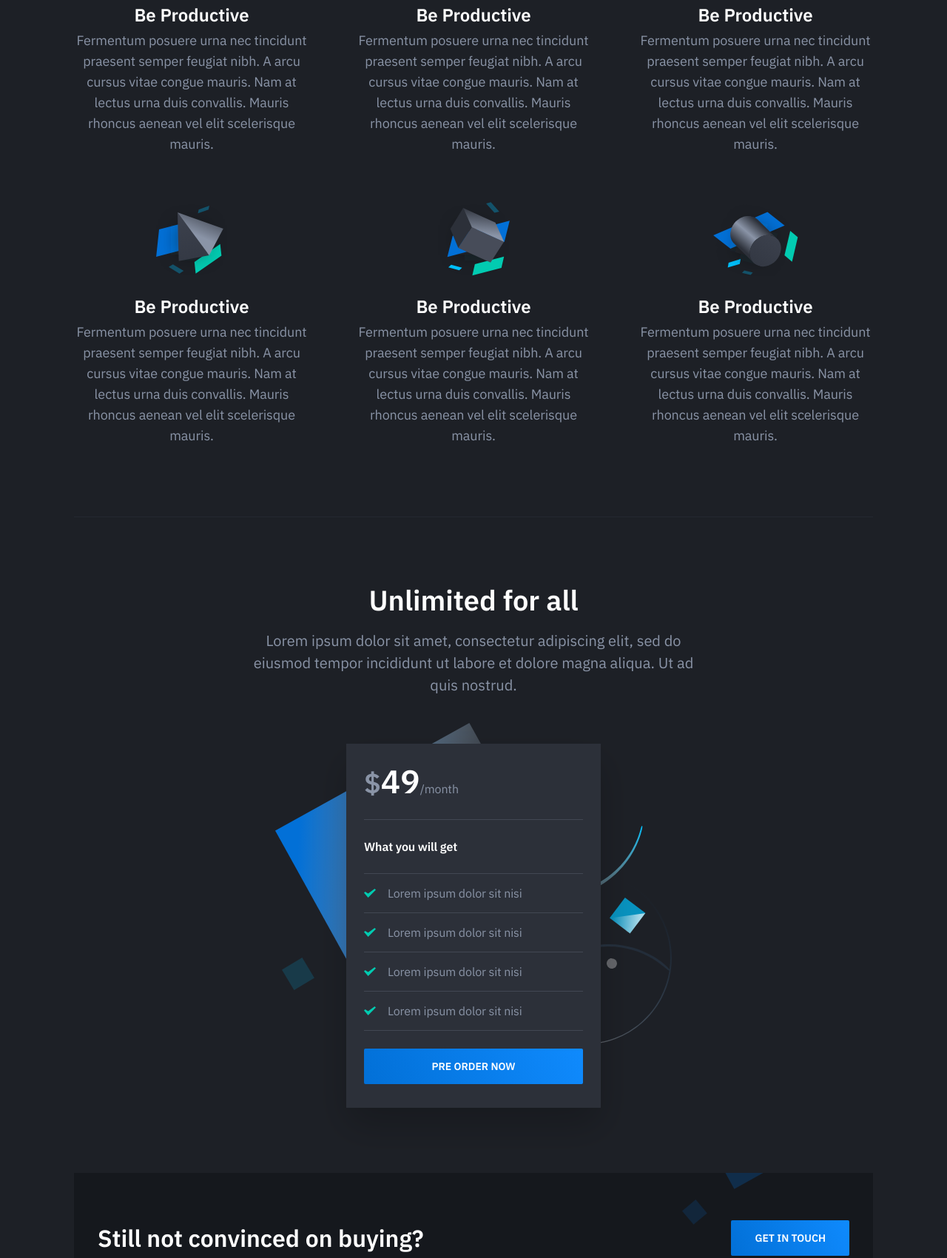
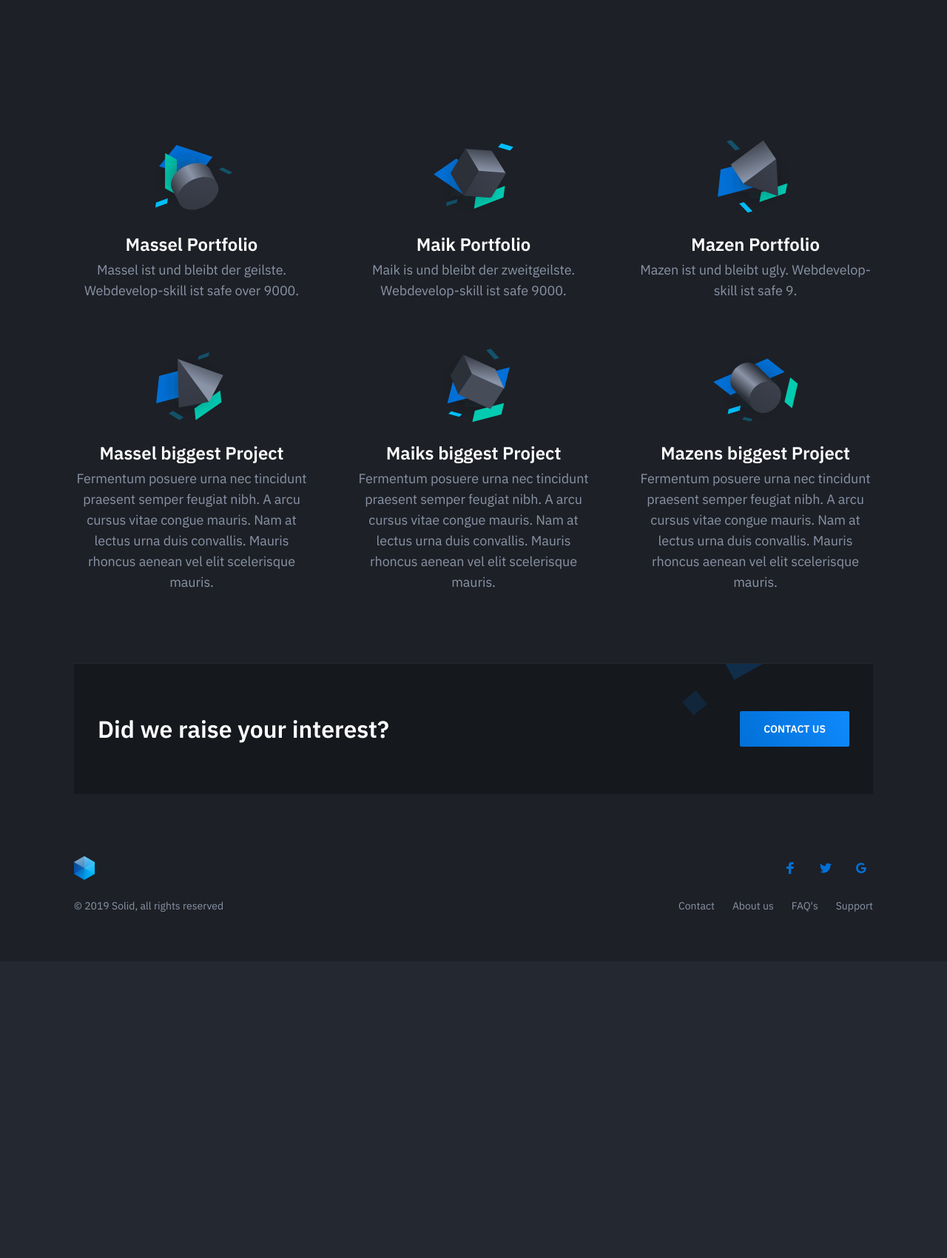
Before and after one commit to MAZENw0w/codemassel.github.io, a plain HTML site: page index.html in a window 1280 px wide. Shown: the part 845-2545 px from the top of the page at 74% size. After the commit the page ends 2144 px from the top, so only its background shows below. Drawn offline with nearby package versions, Linux system fonts and the light colour scheme.

Commit message:
Changed the whole layout and probably broke the site.

```diff
--- a/index.html
+++ b/index.html
@@ -31,9 +31,9 @@
                 <div class="container">
                     <div class="hero-inner">
 						<div class="hero-copy">
-	                        <h1 class="hero-title mt-0">Landing template for startups</h1>
-	                        <p class="hero-paragraph">Our landing page template works on all devices, so you only have to set it up once, and get beautiful results forever.</p>
-	                        <div class="hero-cta"><a class="button button-primary" href="#">Pre order now</a><a class="button" href="#">Get in touch</a></div>
+	                        <h1 class="hero-title mt-0">M, M & M!</h1>
+	                        <p class="hero-paragraph">M & M's sind eh schon lange out!</p>
+	                        <div class="hero-cta"><a class="button button-primary" href="#">Get in Touch</a></div>
 						</div>
 						<div class="hero-figure anime-element">
 							<svg class="placeholder" width="528" height="396" viewBox="0 0 528 396">
@@ -54,6 +54,19 @@
                 </div>
             </section>
 
+            <section class="pricing section">
+                <div class="container-sm">
+                    <div class="pricing-inner section-inner">
+                        <div class="pricing-header text-center">
+                            <h2 class="section-title mt-0">Beschreibung von uns</h2>
+                            <p class="section-paragraph mb-0">Lorem ipsum dolor sit amet, 3 Jockler und keiner heißt Ahmed.</p>
+                        </div>
+						<div class="pricing-tables-wrap">
+                        </div>
+                    </div>
+                </div>
+            </section>
+
             <section class="features section">
                 <div class="container">
 					<div class="features-inner section-inner has-bottom-divider">
@@ -63,8 +76,8 @@
                                     <div class="feature-icon">
 										<img src="dist/images/feature-icon-01.svg" alt="Feature 01">
                                     </div>
-                                    <h4 class="feature-title mt-24">Be Productive</h4>
-                                    <p class="text-sm mb-0">Fermentum posuere urna nec tincidunt praesent semper feugiat nibh. A arcu cursus vitae congue mauris. Nam at lectus urna duis convallis. Mauris rhoncus aenean vel elit scelerisque mauris.</p>
+                                    <h4 class="feature-title mt-24">Massel Portfolio</h4>
+                                    <p class="text-sm mb-0">Massel ist und bleibt der geilste. Webdevelop-skill ist safe over 9000.</p>
                                 </div>
                             </div>
 							<div class="feature text-center is-revealing">
@@ -72,8 +85,8 @@
                                     <div class="feature-icon">
 										<img src="dist/images/feature-icon-02.svg" alt="Feature 02">
                                     </div>
-                                    <h4 class="feature-title mt-24">Be Productive</h4>
-                                    <p class="text-sm mb-0">Fermentum posuere urna nec tincidunt praesent semper feugiat nibh. A arcu cursus vitae congue mauris. Nam at lectus urna duis convallis. Mauris rhoncus aenean vel elit scelerisque mauris.</p>
+                                    <h4 class="feature-title mt-24">Maik Portfolio</h4>
+                                    <p class="text-sm mb-0">Maik is und bleibt der zweitgeilste. Webdevelop-skill ist safe 9000.</p>
                                 </div>
                             </div>
                             <div class="feature text-center is-revealing">
@@ -81,8 +94,8 @@
                                     <div class="feature-icon">
 										<img src="dist/images/feature-icon-03.svg" alt="Feature 03">
                                     </div>
-                                    <h4 class="feature-title mt-24">Be Productive</h4>
-                                    <p class="text-sm mb-0">Fermentum posuere urna nec tincidunt praesent semper feugiat nibh. A arcu cursus vitae congue mauris. Nam at lectus urna duis convallis. Mauris rhoncus aenean vel elit scelerisque mauris.</p>
+                                    <h4 class="feature-title mt-24">Mazen Portfolio</h4>
+                                    <p class="text-sm mb-0">Mazen ist und bleibt ugly. Webdevelop-skill ist safe 9.</p>
                                 </div>
                             </div>
                             <div class="feature text-center is-revealing">
@@ -90,7 +103,7 @@
                                     <div class="feature-icon">
 										<img src="dist/images/feature-icon-04.svg" alt="Feature 04">
                                     </div>
-                                    <h4 class="feature-title mt-24">Be Productive</h4>
+                                    <h4 class="feature-title mt-24">Massel biggest Project</h4>
                                     <p class="text-sm mb-0">Fermentum posuere urna nec tincidunt praesent semper feugiat nibh. A arcu cursus vitae congue mauris. Nam at lectus urna duis convallis. Mauris rhoncus aenean vel elit scelerisque mauris.</p>
                                 </div>
                             </div>
@@ -99,7 +112,7 @@
                                     <div class="feature-icon">
 										<img src="dist/images/feature-icon-05.svg" alt="Feature 05">
                                     </div>
-                                    <h4 class="feature-title mt-24">Be Productive</h4>
+                                    <h4 class="feature-title mt-24">Maiks biggest Project</h4>
                                     <p class="text-sm mb-0">Fermentum posuere urna nec tincidunt praesent semper feugiat nibh. A arcu cursus vitae congue mauris. Nam at lectus urna duis convallis. Mauris rhoncus aenean vel elit scelerisque mauris.</p>
                                 </div>
                             </div>
@@ -108,48 +121,8 @@
                                     <div class="feature-icon">
 										<img src="dist/images/feature-icon-06.svg" alt="Feature 06">
                                     </div>
-                                    <h4 class="feature-title mt-24">Be Productive</h4>
+                                    <h4 class="feature-title mt-24">Mazens biggest Project</h4>
                                     <p class="text-sm mb-0">Fermentum posuere urna nec tincidunt praesent semper feugiat nibh. A arcu cursus vitae congue mauris. Nam at lectus urna duis convallis. Mauris rhoncus aenean vel elit scelerisque mauris.</p>
-                                </div>
-                            </div>
-                        </div>
-                    </div>
-                </div>
-            </section>
-
-            <section class="pricing section">
-                <div class="container-sm">
-                    <div class="pricing-inner section-inner">
-                        <div class="pricing-header text-center">
-                            <h2 class="section-title mt-0">Unlimited for all</h2>
-                            <p class="section-paragraph mb-0">Lorem ipsum dolor sit amet, consectetur adipiscing elit, sed do eiusmod tempor incididunt ut labore et dolore magna aliqua. Ut ad quis nostrud.</p>
-                        </div>
-						<div class="pricing-tables-wrap">
-                            <div class="pricing-table">
-                                <div class="pricing-table-inner is-revealing">
-                                    <div class="pricing-table-main">
-                                        <div class="pricing-table-header pb-24">
-                                            <div class="pricing-table-price"><span class="pricing-table-price-currency h2">$</span><span class="pricing-table-price-amount h1">49</span><span class="text-xs">/month</span></div>
-                                        </div>
-										<div class="pricing-table-features-title text-xs pt-24 pb-24">What you will get</div>
-                                        <ul class="pricing-table-features list-reset text-xs">
-                                            <li>
-                                                <span>Lorem ipsum dolor sit nisi</span>
-                                            </li>
-                                            <li>
-                                                <span>Lorem ipsum dolor sit nisi</span>
-                                            </li>
-                                            <li>
-                                                <span>Lorem ipsum dolor sit nisi</span>
-                                            </li>
-											<li>
-												<span>Lorem ipsum dolor sit nisi</span>
-											</li>
-                                        </ul>
-                                    </div>
-                                    <div class="pricing-table-cta mb-8">
-                                        <a class="button button-primary button-shadow button-block" href="#">Pre order now</a>
-                                    </div>
                                 </div>
                             </div>
                         </div>
@@ -160,9 +133,9 @@
 			<section class="cta section">
 				<div class="container">
 					<div class="cta-inner section-inner">
-						<h3 class="section-title mt-0">Still not convinced on buying?</h3>
+						<h3 class="section-title mt-0">Did we raise your interest?</h3>
 						<div class="cta-cta">
-							<a class="button button-primary button-wide-mobile" href="#">Get in touch</a>
+							<a class="button button-primary button-wide-mobile" href="#">Contact us</a>
 						</div>
 					</div>
 				</div>
```
